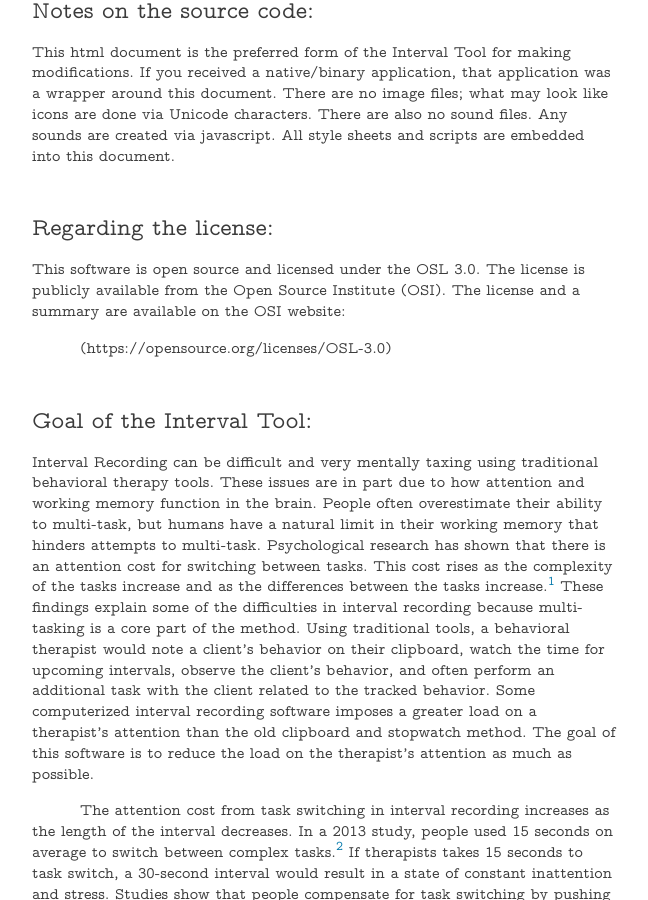
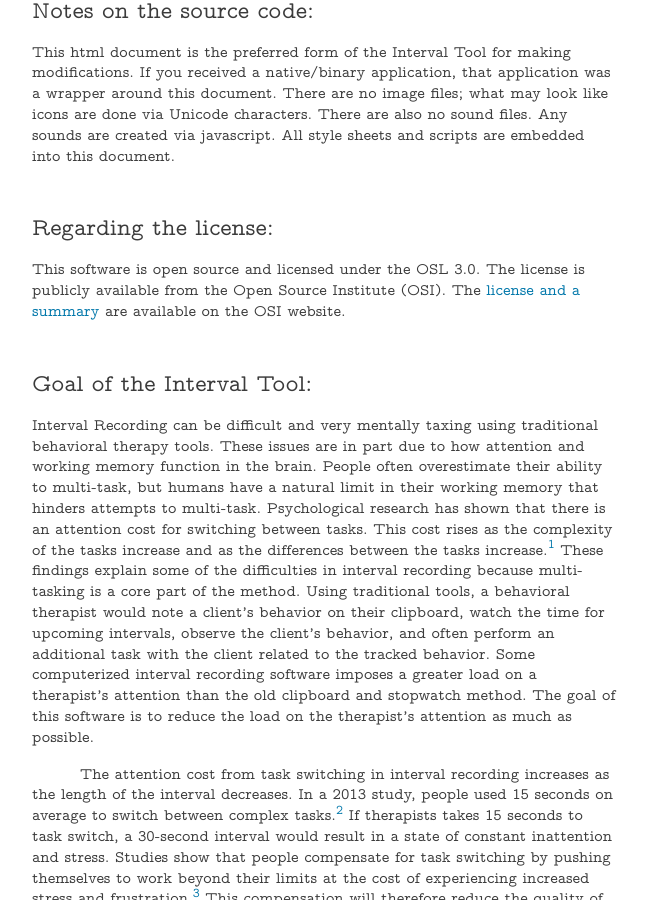
Before and after one commit to rjjiii/rjjiii.github.io, a Jekyll site: the page built from interval_tool.md, in a window 1280 px wide and 900 px high, scrolled down 439 px. Shown: the whole window, without its empty margins (316-964 px from the left). Built offline with Jekyll 4.4.1, drawn with Linux system fonts in a browser that asks for light colours.

Commit message:
Update interval_tool.md

```diff
--- a/interval_tool.md
+++ b/interval_tool.md
@@ -17,9 +17,7 @@ This html document is the preferred form of the Interval Tool for making modific
 
 ## Regarding the license:
 
-This software is open source and licensed under the OSL 3.0. The license is publicly available from the Open Source Institute (OSI). The license and a summary are available on the OSI website:
-
-(https://opensource.org/licenses/OSL-3.0)
+This software is open source and licensed under the OSL 3.0. The license is publicly available from the Open Source Institute (OSI). The [license and a summary](https://opensource.org/licenses/OSL-3.0) are available on the OSI website.
 
 ## Goal of the Interval Tool:
 
```
